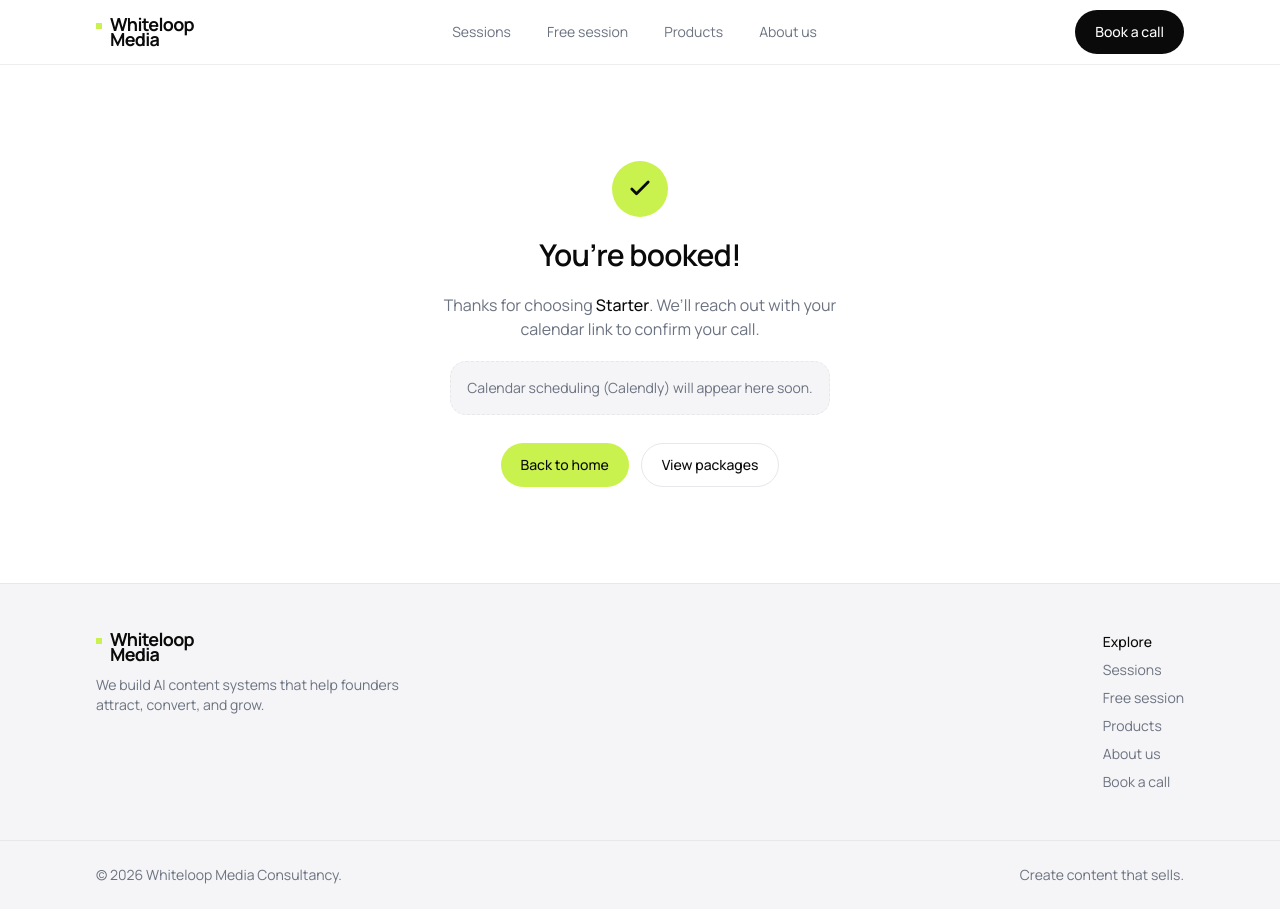
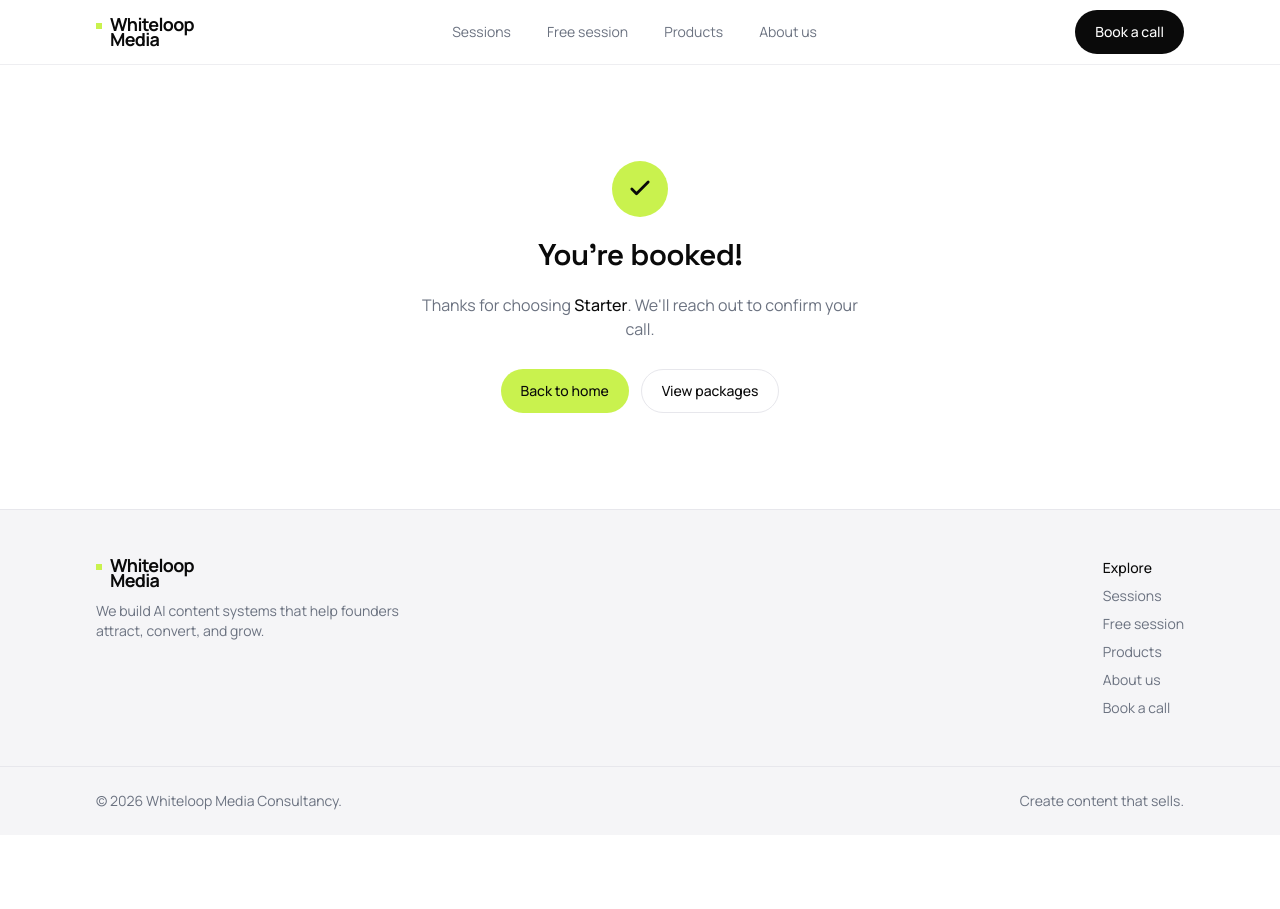
Before and after one commit to Sonu-Hansda/whiteloop-media-consultancy, a Next.js app: page /book/success in a window 1280 px wide. After the commit the page ends 835 px from the top, so only its background shows below. Built offline with nearby package versions, Linux system fonts and the light colour scheme.

Commit message:
add global variables for the themes

```diff
--- a/app/book/page.tsx
+++ b/app/book/page.tsx
@@ -15,6 +15,8 @@ export default async function BookPage({
   const params = await searchParams;
   const initialPackage =
     typeof params.package === "string" ? params.package : undefined;
+  const initialSession =
+    typeof params.session === "string" ? params.session : undefined;
 
   return (
     <div className="relative">
@@ -32,7 +34,7 @@ export default async function BookPage({
             take it from there.
           </p>
         </div>
-        <BookingFlow initialPackage={initialPackage} />
+        <BookingFlow initialPackage={initialPackage} initialSession={initialSession} />
       </Container>
     </div>
   );
--- a/app/book/success/page.tsx
+++ b/app/book/success/page.tsx
@@ -2,6 +2,7 @@ import type { Metadata } from "next";
 import { Container } from "@/components/ui/container";
 import { Button } from "@/components/ui/button";
 import { packages } from "@/lib/data/packages";
+import { getSession } from "@/lib/data/sessions";
 
 export const metadata: Metadata = {
   title: "You’re booked — Whiteloop",
@@ -15,7 +16,10 @@ export default async function SuccessPage({
   const params = await searchParams;
   const slug = typeof params.package === "string" ? params.package : undefined;
   const name = typeof params.name === "string" ? params.name : undefined;
-  const pkg = packages.find((p) => p.slug === slug) ?? packages[0];
+  const when = typeof params.when === "string" ? params.when : undefined;
+  const pkg = packages.find((p) => p.slug === slug);
+  const session = slug ? getSession(slug) : undefined;
+  const chosen = pkg?.name ?? session?.title ?? packages[0].name;
 
   return (
     <Container className="py-24 text-center">
@@ -41,12 +45,15 @@ export default async function SuccessPage({
         </h1>
         <p className="text-base text-muted-foreground">
           Thanks for choosing{" "}
-          <span className="font-medium text-foreground">{pkg.name}</span>.
-          We’ll reach out with your calendar link to confirm your call.
+          <span className="font-medium text-foreground">{chosen}</span>.
+          We&apos;ll reach out to confirm your call.
         </p>
-        <div className="rounded-2xl border border-dashed border-border bg-surface p-4 text-sm text-muted-foreground">
-          Calendar scheduling (Calendly) will appear here soon.
-        </div>
+        {when ? (
+          <div className="rounded-2xl border border-dashed border-border bg-surface p-4 text-sm text-foreground">
+            Your slot is booked for{" "}
+            <span className="font-semibold">{when}</span>.
+          </div>
+        ) : null}
         <div className="mt-2 flex flex-wrap items-center justify-center gap-3">
           <Button href="/" variant="accent">
             Back to home
--- a/app/globals.css
+++ b/app/globals.css
@@ -21,12 +21,21 @@
   --font-sans: var(--font-manrope);
   --font-mono: var(--font-geist-mono);
   --font-hand: var(--font-caveat);
+  --font-display: var(--font-space-grotesk);
 }
 
 body {
   background: var(--background);
   color: var(--foreground);
   font-family: var(--font-sans), ui-sans-serif, system-ui, -apple-system,
+    sans-serif;
+}
+
+h1,
+h2,
+h3,
+h4 {
+  font-family: var(--font-display), var(--font-sans), ui-sans-serif, system-ui,
     sans-serif;
 }
 
--- a/app/layout.tsx
+++ b/app/layout.tsx
@@ -1,5 +1,5 @@
 import type { Metadata } from "next";
-import { Caveat, Geist_Mono, Manrope } from "next/font/google";
+import { Caveat, Geist_Mono, Manrope, Space_Grotesk } from "next/font/google";
 import "./globals.css";
 import { Header } from "@/components/layout/header";
 import { Footer } from "@/components/layout/footer";
@@ -21,6 +21,12 @@ const caveat = Caveat({
   variable: "--font-caveat",
 });
 
+const spaceGrotesk = Space_Grotesk({
+  subsets: ["latin"],
+  weight: "variable",
+  variable: "--font-space-grotesk",
+});
+
 export const metadata: Metadata = {
   title: "Whiteloop — Create content that sells",
   description:
@@ -31,7 +37,7 @@ export default function RootLayout({ children }: LayoutProps<"/">) {
   return (
     <html
       lang="en"
-      className={`${manrope.variable} ${geistMono.variable} ${caveat.variable} h-full scroll-smooth antialiased`}
+      className={`${manrope.variable} ${geistMono.variable} ${caveat.variable} ${spaceGrotesk.variable} h-full scroll-smooth antialiased`}
     >
       <body className="flex min-h-full flex-col bg-background text-foreground">
         <Header />
```
